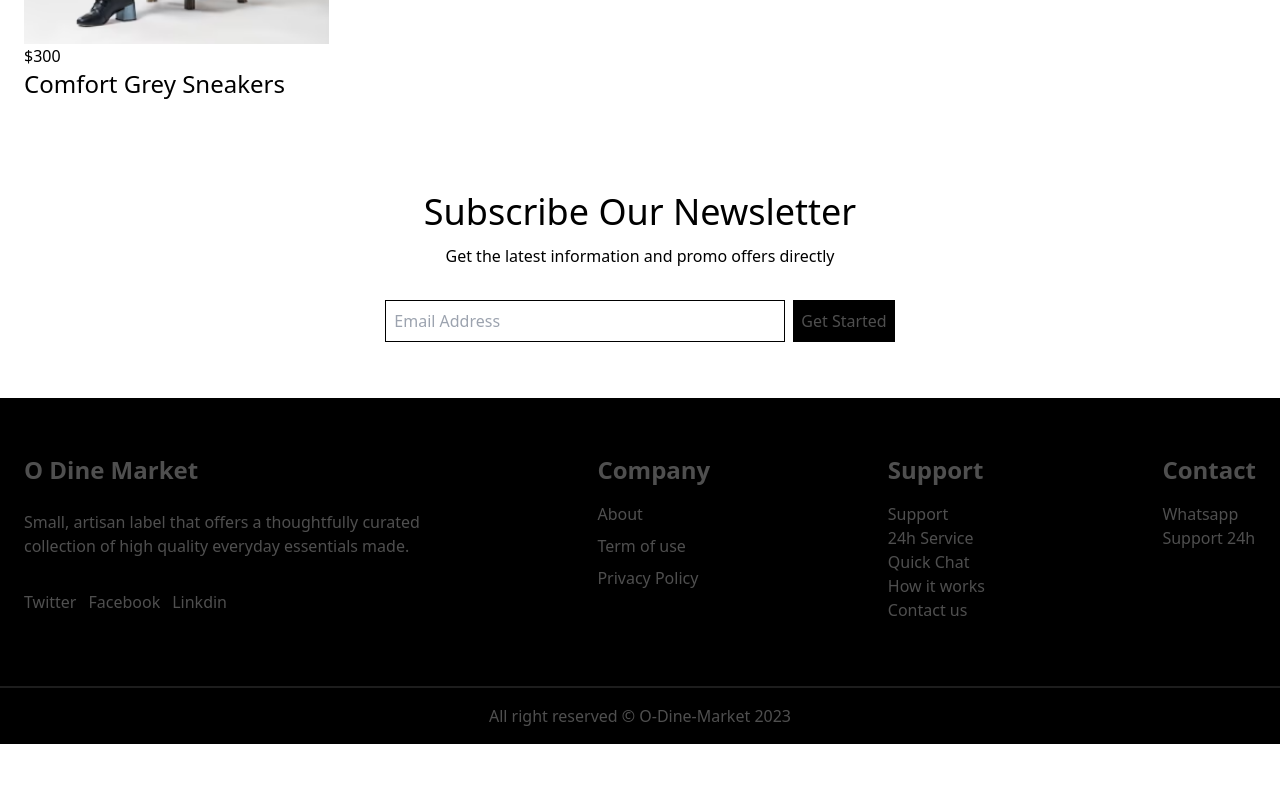
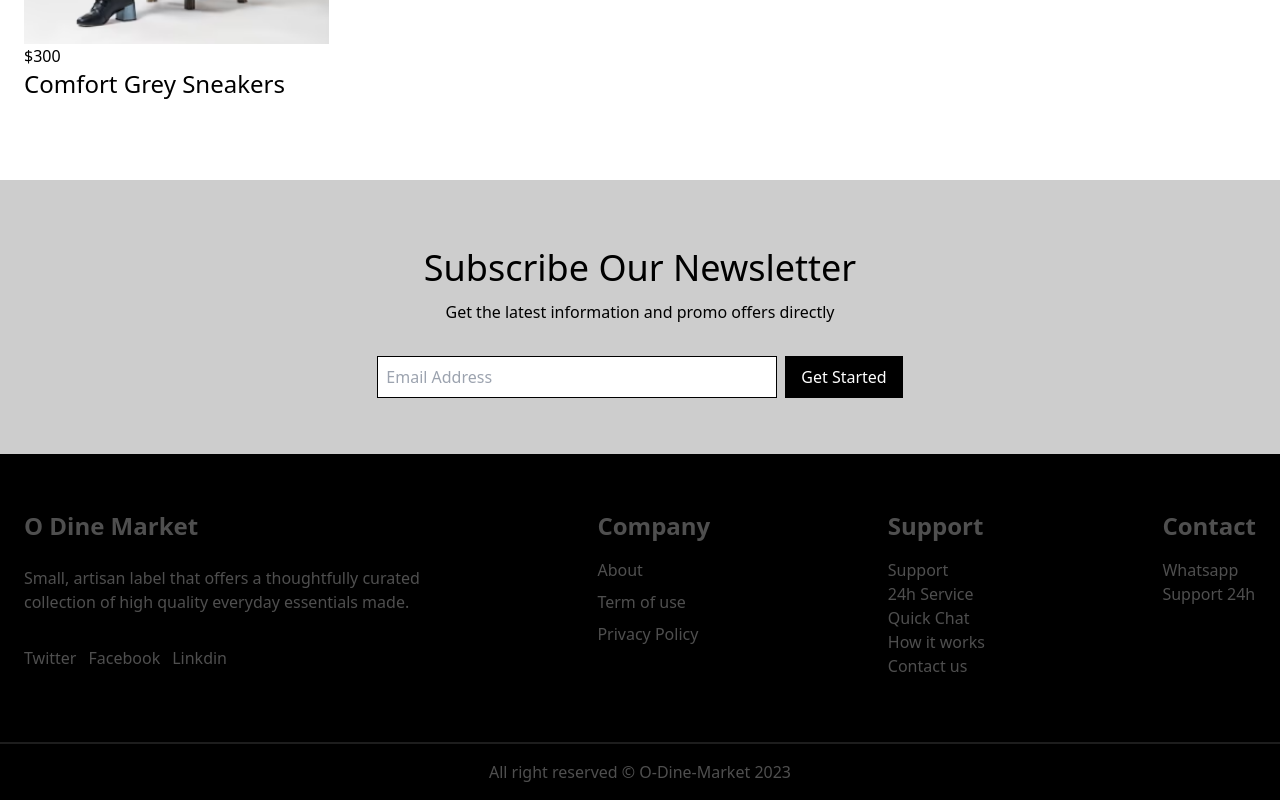
Before and after one commit to IrfanG-cloud/0-dine-market, a Next.js app: page / in a window 1280 px wide. Shown: the part 2311-3111 px from the top of the page. Before the commit the page ends 3055 px from the top, so only its background shows below. Built offline with nearby package versions, Linux system fonts and the light colour scheme.

Commit message:
newsletter

```diff
--- a/app/components/Newsletter.tsx
+++ b/app/components/Newsletter.tsx
@@ -2,14 +2,14 @@ import React from 'react'
 
 export default function Newsletter() {
   return (
-    <div className='px-6 text-center my-10'>
+    <div className='bg-[#cdcdcd] px-6 text-center py-10'>
         <div className='my-4'>
             <h1 className='text-4xl py-3'>Subscribe Our Newsletter</h1>
             <p className=''>Get the latest information and promo offers directly</p>
         </div>
         <div className="flex justify-center item-center py-4">
             <input type="email" className="border border-[#000] p-2 w-[400px]" placeholder="Email Address" />
-            <button type="submit" className='bg-[#000] text-[#4f4f4f] ml-2 p-2'>Get Started</button>
+            <button type="submit" className='bg-[#000] text-[#fff] ml-2 px-4 py-2'>Get Started</button>
         </div>
     </div>
   )
```
